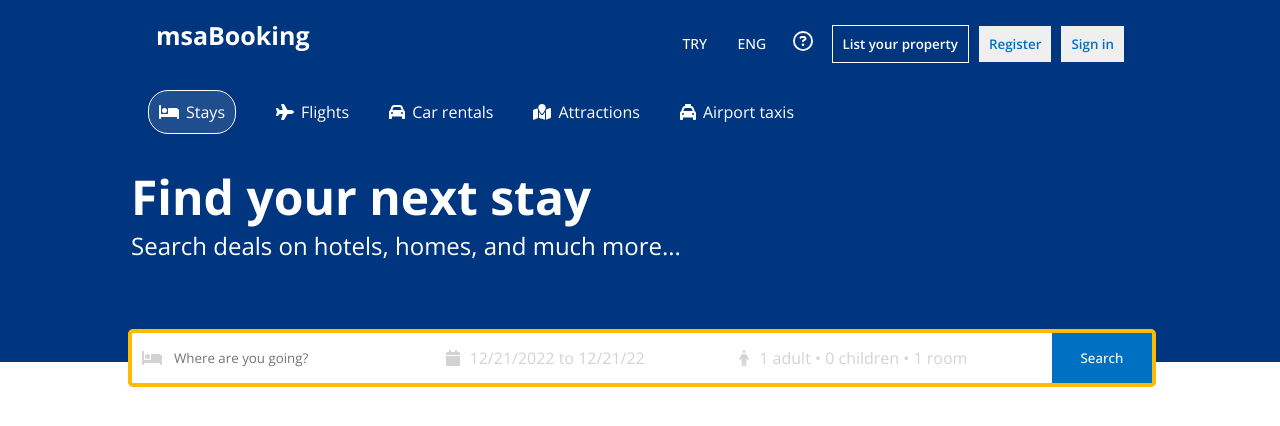
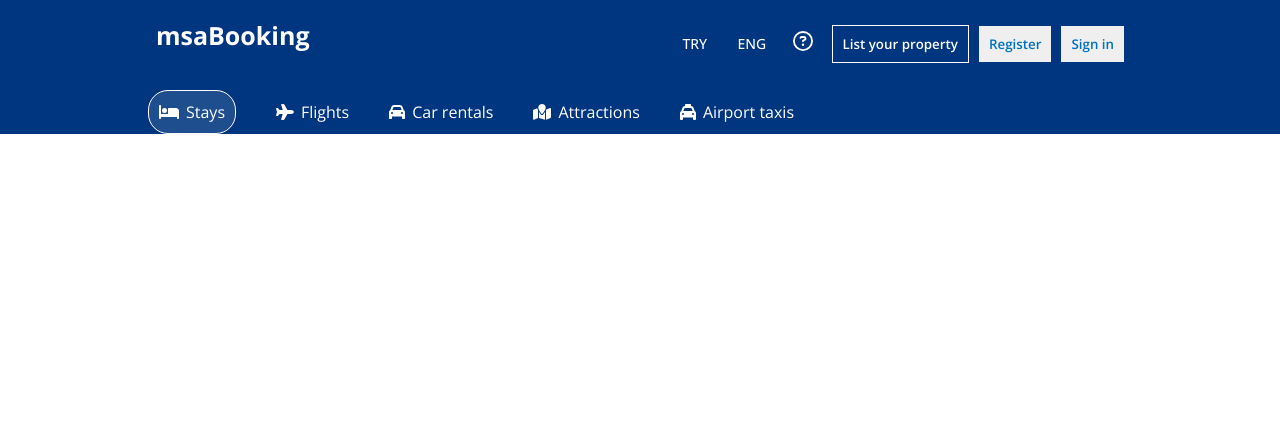
Before and after one commit to muhammetsalihaslan/BookingApp, a React (Create React App) app in the folder bookingapp/: page /hotels in a window 1280 px wide. Shown: the top 426 px of the page. Built offline with nearby package versions, Linux system fonts and the light colour scheme.

Commit message:
list and header

```diff
--- a/bookingapp/src/components/header/Header.jsx
+++ b/bookingapp/src/components/header/Header.jsx
@@ -16,7 +16,7 @@ import "react-date-range/dist/styles.css";
 import "react-date-range/dist/theme/default.css";
 import { format } from "date-fns";
 
-const Header = () => {
+const Header = ({ type }) => {
   const [openDate, setOpenDate] = useState(false);
   const [date, setDate] = useState([
     {
@@ -54,7 +54,11 @@ const Header = () => {
 
   return (
     <div className="header">
-      <div className="headerContainer">
+      <div
+        className={
+          type === "list" ? "headerContainer listMode" : "headerContainer"
+        }
+      >
         <div className="headerList">
           <div className="headerListItem active">
             <FontAwesomeIcon icon={faBed} />
@@ -77,6 +81,9 @@ const Header = () => {
             <span>Airport taxis</span>
           </div>
         </div>
+        {type !== "list" && (
+          <>
+            {" "}
             <h1 className="headerTitle">Find your next stay</h1>
             <p className="headerDesc">
               Search deals on hotels, homes, and much more...
@@ -126,7 +133,9 @@ const Header = () => {
                         >
                           -
                         </button>
-                    <span className="optionCounterNumber">{options.adult}</span>
+                        <span className="optionCounterNumber">
+                          {options.adult}
+                        </span>
                         <button
                           className="optionCounterButton"
                           onClick={() => handleOption("adult", "i")}
@@ -166,7 +175,9 @@ const Header = () => {
                         >
                           -
                         </button>
-                    <span className="optionCounterNumber">{options.room}</span>
+                        <span className="optionCounterNumber">
+                          {options.room}
+                        </span>
                         <button
                           className="optionCounterButton"
                           onClick={() => handleOption("room", "i")}
@@ -183,6 +194,8 @@ const Header = () => {
                 <button className="headerBtn">Search</button>
               </div>
             </div>
+          </>
+        )}
       </div>
     </div>
   );
--- a/bookingapp/src/components/header/header.css
+++ b/bookingapp/src/components/header/header.css
@@ -10,6 +10,10 @@
   width: 100%;
   max-width: 1024px;
   margin: 20px 0px 100px 0px;
+}
+
+.headerContainer.listMode {
+  margin: 20px 0px 0px 0px;
 }
 
 .headerList {
--- a/bookingapp/src/pages/list/List.jsx
+++ b/bookingapp/src/pages/list/List.jsx
@@ -6,7 +6,7 @@ const List = () => {
   return (
     <div>
       <Navbar />
-      <Header />
+      <Header type="list" />
     </div>
   );
 };
```
Lines whose indentation alone changed are shown as unchanged.
